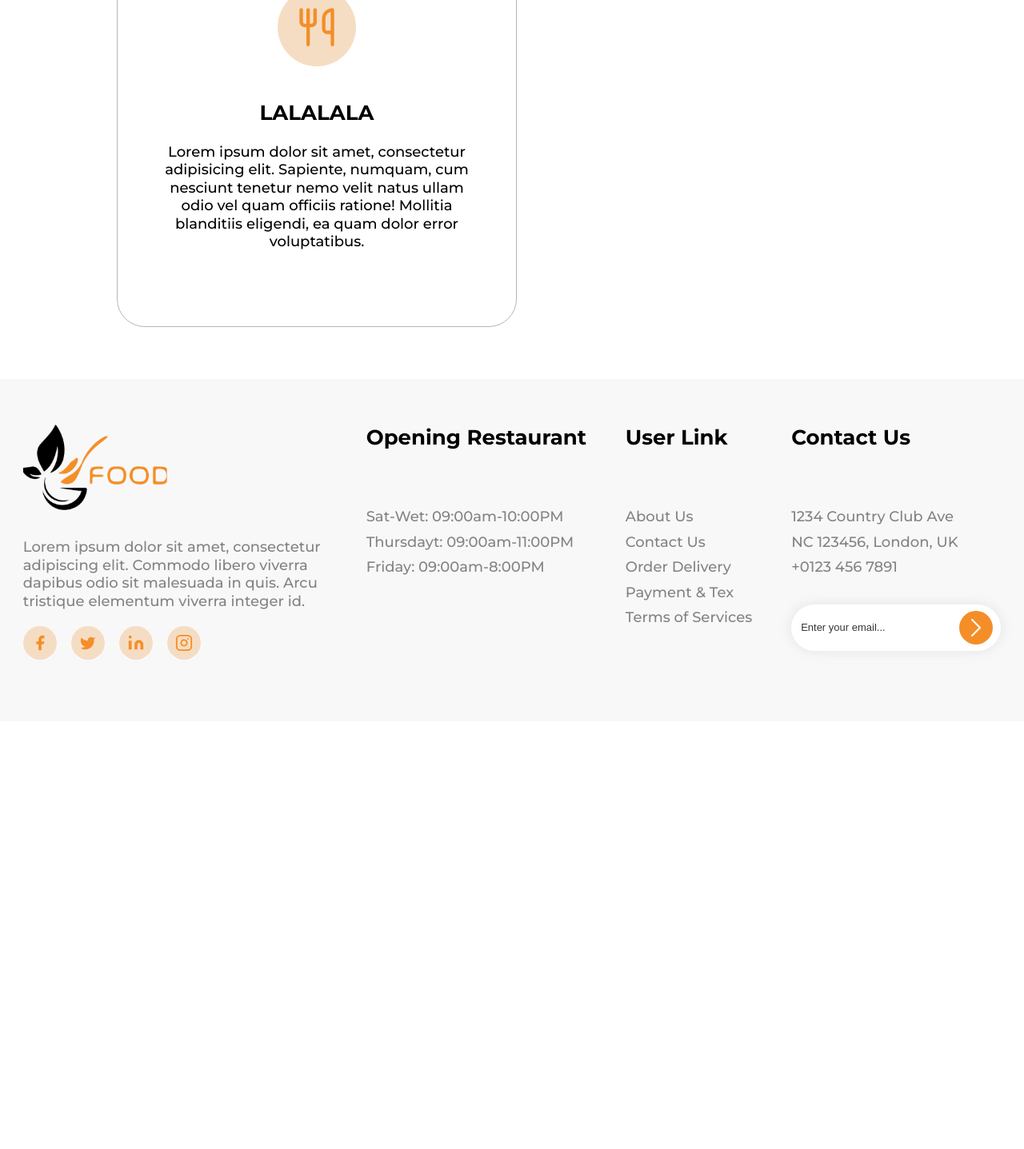
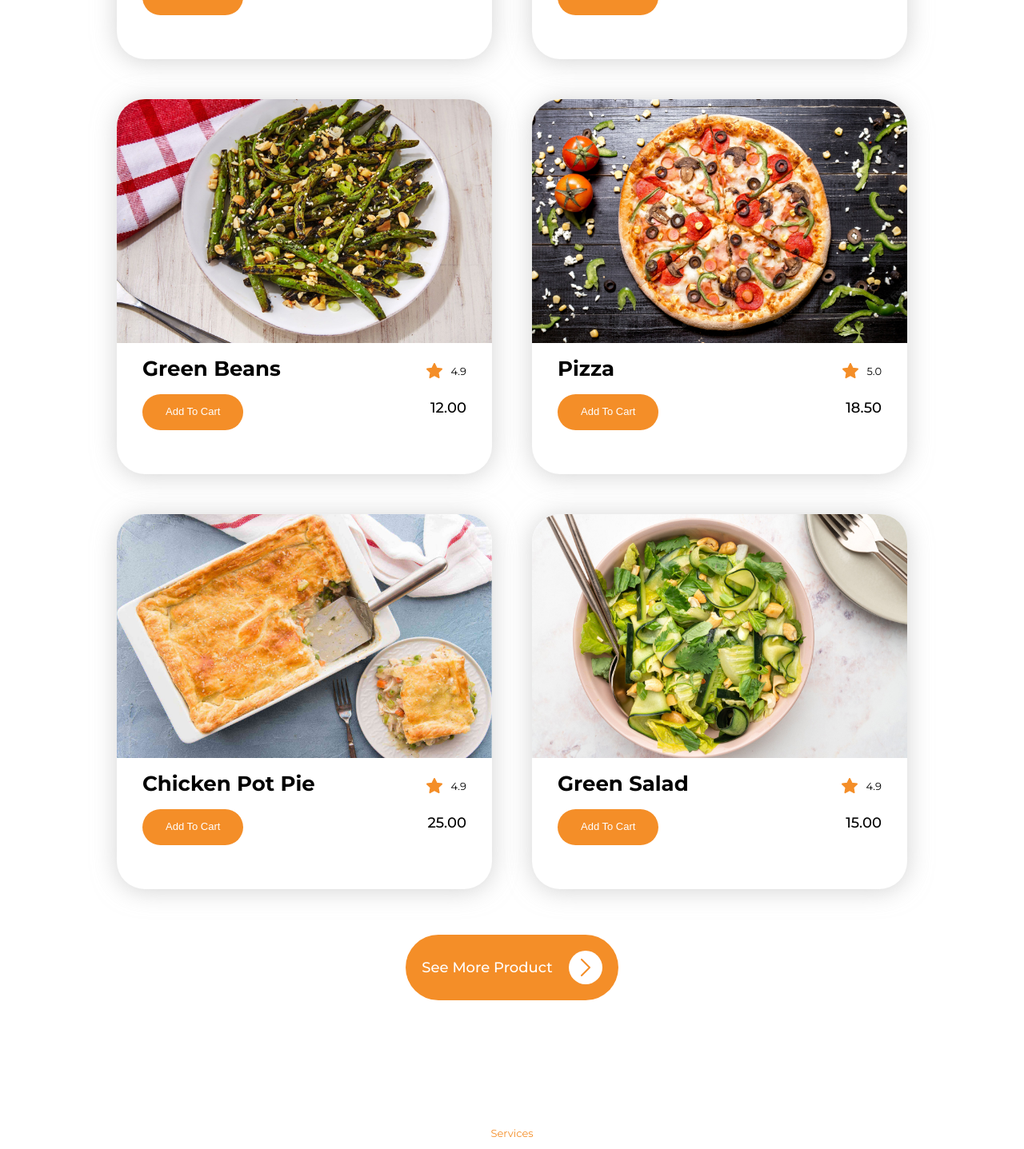
Before and after one commit to Aurelie-Runser/Restaurant, a Vue app: page / in a window 1280 px wide. Shown: the part 760-2197 px from the top of the page at 80% size. Before the commit the page ends 1662 px from the top, so only its background shows below. Built offline with nearby package versions, Linux system fonts and the light colour scheme.

Commit message:
feat : 2 sections HomeView
ajout de la section "Product" et "Sercives" au HomeView

```diff
--- a/src/views/HomeView.vue
+++ b/src/views/HomeView.vue
@@ -1,19 +1,152 @@
 <template>
   <body class="mainbody">
+    <section class="sectionGrid">
+      <myTitleSection h2="Product" h3="Most Popular Items" />
 
-    <section>
-      <h1>The Fastest Delivery In Your City</h1>
+      <myGridCards typeGrid="big" :gridCards="gridProduitsBig" />
 
-      <myTitleSection h2="Product" h3="Most Popular Items"/>
+      <div class="buttonCenter">
+        <myButton href="#" variant="rounded" icon="true">see more product</myButton>
+      </div>
+    </section>
 
-      <myCard type="service" border="border" title="LALALALA" icon="couverts">Lorem ipsum dolor sit amet, consectetur adipisicing elit. Sapiente, numquam, cum nesciunt tenetur nemo velit natus ullam odio vel quam officiis ratione! Mollitia blanditiis eligendi, ea quam dolor error voluptatibus.</myCard>
+    <section class="sectionGrid">
+      <myTitleSection h2="Services" h3="Why Choose Our Favorite Food" />
+
+      <myGridCards typeGrid="big" :gridCards="gridServices" />
     </section>
   </body>
 </template>
 
+<style lang="scss" scoped>
+.sectionGrid {
+  > * {
+    margin: 57px 0;
+  }
+
+  .buttonCenter {
+    width: fit-content;
+    margin: auto;
+  }
+}
+</style>
+
 <script setup>
-// import myIcon from "@/components/elements/myIcon.vue"
-// import myButton from "@/components/elements/myButton.vue"
-import myCard from "@/components/myCard.vue"
-import myTitleSection from "@/components/elements/myTitleSection.vue"
+import myTitleSection from '@/components/elements/myTitleSection.vue'
+import myButton from '@/components/elements/myButton.vue'
+import myGridCards from '@/components/myGirdCards.vue'
+import myCard from '@/components/myCard.vue'
+
+const gridProduitsBig = [
+  {
+    type: 'produit-big',
+    imgSrc: '/GyroSandwhic.jpg',
+    imgAlt: 'Photo de Gyro Sandwitc',
+    border: 'shadow',
+    title: 'Gyro Sandwhic',
+    prix: '15.00',
+    note: '4.9'
+  },
+  {
+    type: 'produit-big',
+    imgSrc: '/Enchilade.jpg',
+    imgAlt: 'Photo de Enchilade',
+    border: 'shadow',
+    title: 'Enchilade',
+    prix: '25.50',
+    note: '5.0'
+  },
+  {
+    type: 'produit-big',
+    imgSrc: '/GreenBeans.jpg',
+    imgAlt: 'Photo de Green Beans',
+    border: 'shadow',
+    title: 'Green Beans',
+    prix: '12.00',
+    note: '4.9'
+  },
+  {
+    type: 'produit-big',
+    imgSrc: '/Pizza.jpg',
+    imgAlt: 'Photo de Pizza',
+    border: 'shadow',
+    title: 'Pizza',
+    prix: '18.50',
+    note: '5.0'
+  },
+  {
+    type: 'produit-big',
+    imgSrc: '/ChickenPotPie.jpg',
+    imgAlt: 'Photo de Chicken Pot Pie',
+    border: 'shadow',
+    title: 'Chicken Pot Pie',
+    prix: '25.00',
+    note: '4.9'
+  },
+  {
+    type: 'produit-big',
+    imgSrc: '/GreenSalad.jpg',
+    imgAlt: 'Photo de Green Salad',
+    border: 'shadow',
+    title: 'Green Salad',
+    prix: '15.00',
+    note: '4.9'
+  }
+]
+
+const gridServices = [
+  {
+    type: 'service',
+    border: 'border',
+    icon: 'couvertsCroises',
+    title: 'Qualityfull Food',
+    des: `But I must explain to you how all this
+          mistaken idea of denouncing pleasur and
+          prasising pain was bron.`
+  },
+  {
+    type: 'service',
+    border: 'shadow',
+    icon: 'couverts',
+    title: 'Healthy Food',
+    des: `But I must explain to you how all this
+          mistaken idea of denouncing pleasur and
+          prasising pain was bron.`
+  },
+  {
+    type: 'service',
+    border: 'border',
+    icon: 'camion',
+    title: 'Fast Delivery',
+    des: `But I must explain to you how all this
+          mistaken idea of denouncing pleasur and
+          prasising pain was bron.`
+  }
+
+]
+
+const gridProduitsSmall = [
+  {
+    type: 'produit-small',
+    imgSrc: '/Burger.png',
+    imgAlt: 'Photo de Gyro Sandwitc',
+    title: 'Gyro Sandwhic',
+    prix: '15.00',
+    des: 'LALAL'
+  },
+  {
+    type: 'produit-small',
+    imgSrc: '/Cake.png',
+    imgAlt: 'Photo de Enchilade',
+    title: 'Enchilade',
+    prix: '25.50'
+  },
+  {
+    type: 'produit-small',
+    imgSrc: '/Nugets.png',
+    imgAlt: 'Photo de Green Beans',
+    title: 'Green Beans',
+    prix: '12.00'
+  }
+]
 </script>
```
